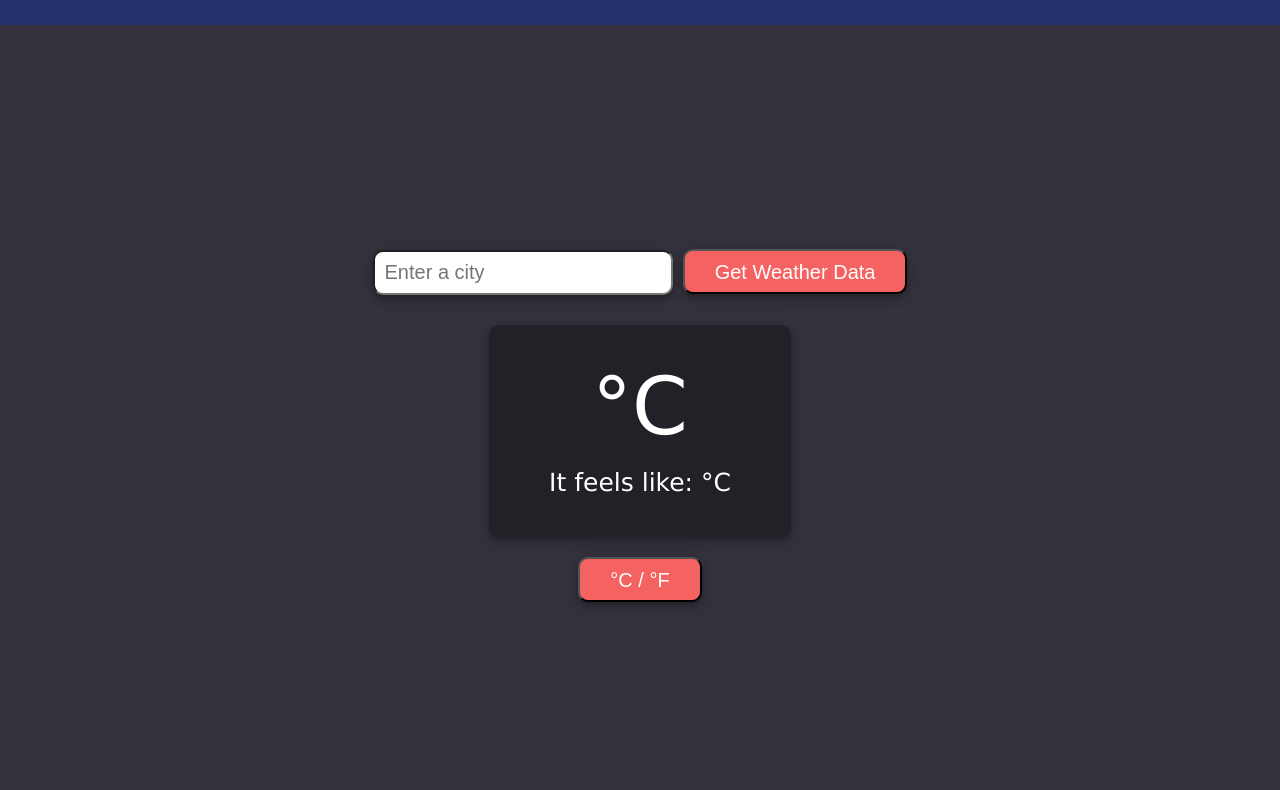
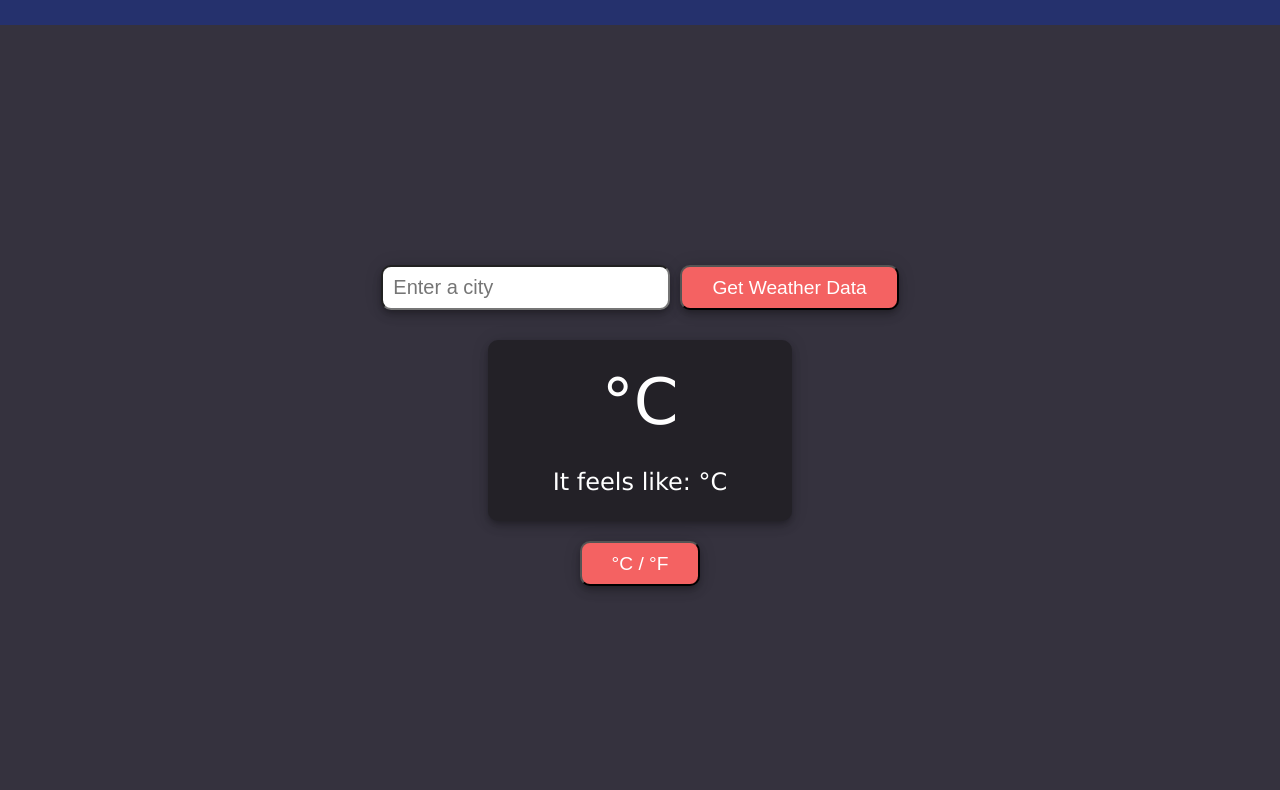
Before and after one commit to IamHenryOkeke/Weather-App-Project, a plain HTML site: page index.html in a window 1280 px wide. Shown: the part 125-915 px from the top of the page. Drawn offline with Linux system fonts and the light colour scheme; no server answers.

Commit message:
fixed overflow

```diff
--- a/styles/style.css
+++ b/styles/style.css
@@ -27,14 +27,14 @@ header{
     background-color: #25316D;
     width: 100%;
     height: 150px;
-    font-size: 30px;
+    font-size: 1.5rem;
     display: flex;
     justify-content: center;
     align-items: center;
     gap: 25px;
 }
 
-.mainContainer, #form, .data-container, section{
+.mainContainer, #form, section{
     display: flex;
     flex-direction: column;
     justify-content: center;
@@ -57,26 +57,27 @@ header{
 }
 
 .data-container{
+    text-align: center;
     background-color: var(--color-dark-violet);
     margin: 20px;
-    padding: 30px 40px;
+    padding: 20px 40px;
     border-radius: 10px;
-    gap: 5px;
     width: 100%;
     box-shadow: rgb(0 0 0 / 20%) 0 3px 5px -1px, rgb(0 0 0 / 14%) 0 6px 10px 0, rgb(0 0 0 / 12%) 0 1px 18px 0;
 }
 
 .data-container p {
-    font-size: 25px;
+    margin: 5px;
+    font-size: 1.5rem;
 }
 
 .data-container h2{
-    font-size: 40px;
+    font-size: 2rem;
 }
 
 input{
     margin-right: 5px;
-    width: 300px;
+    max-width: 300px;
     height: 45px;
     padding: 0px 10px;
     border-radius: 10px;
@@ -87,7 +88,7 @@ input{
 button{
     border-radius: 10px;
     background-color: var(--color-red);
-    font-size: 20px;
+    font-size: 1.2rem;
     height: 45px;
     padding: 10px 30px;
     box-shadow: rgb(0 0 0 / 20%) 0 3px 5px -1px, rgb(0 0 0 / 14%) 0 6px 10px 0, rgb(0 0 0 / 12%) 0 1px 18px 0;
@@ -100,7 +101,7 @@ button:hover{
 }
 
 #temp {
-    font-size: 80px;
+    font-size: 4rem;
 }
 
 .celsius::after{
@@ -132,4 +133,8 @@ button:hover{
     .data-container{
         width: 75%;
     }
+
+    form{
+        margin-top: 50px;
+    }
 }
```
